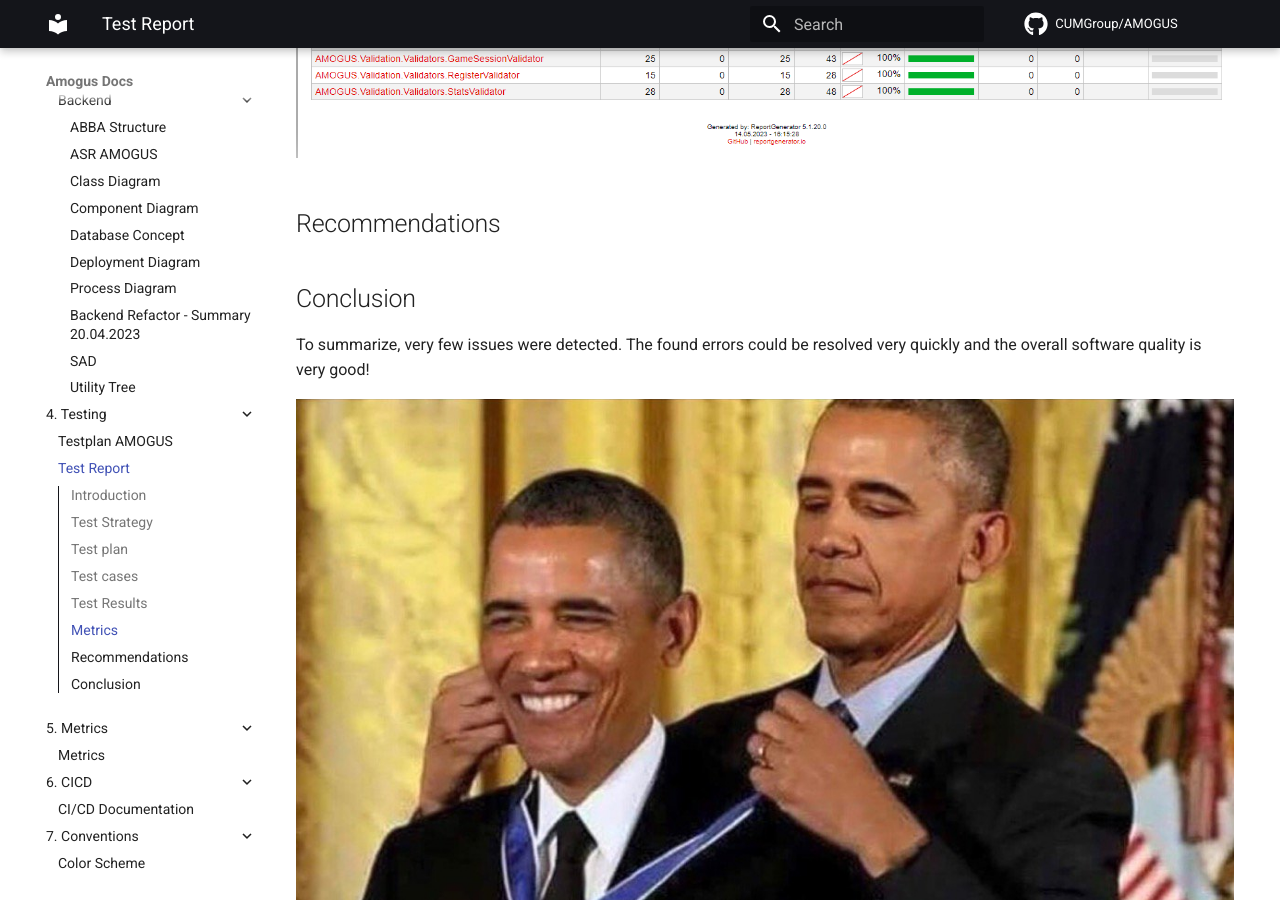
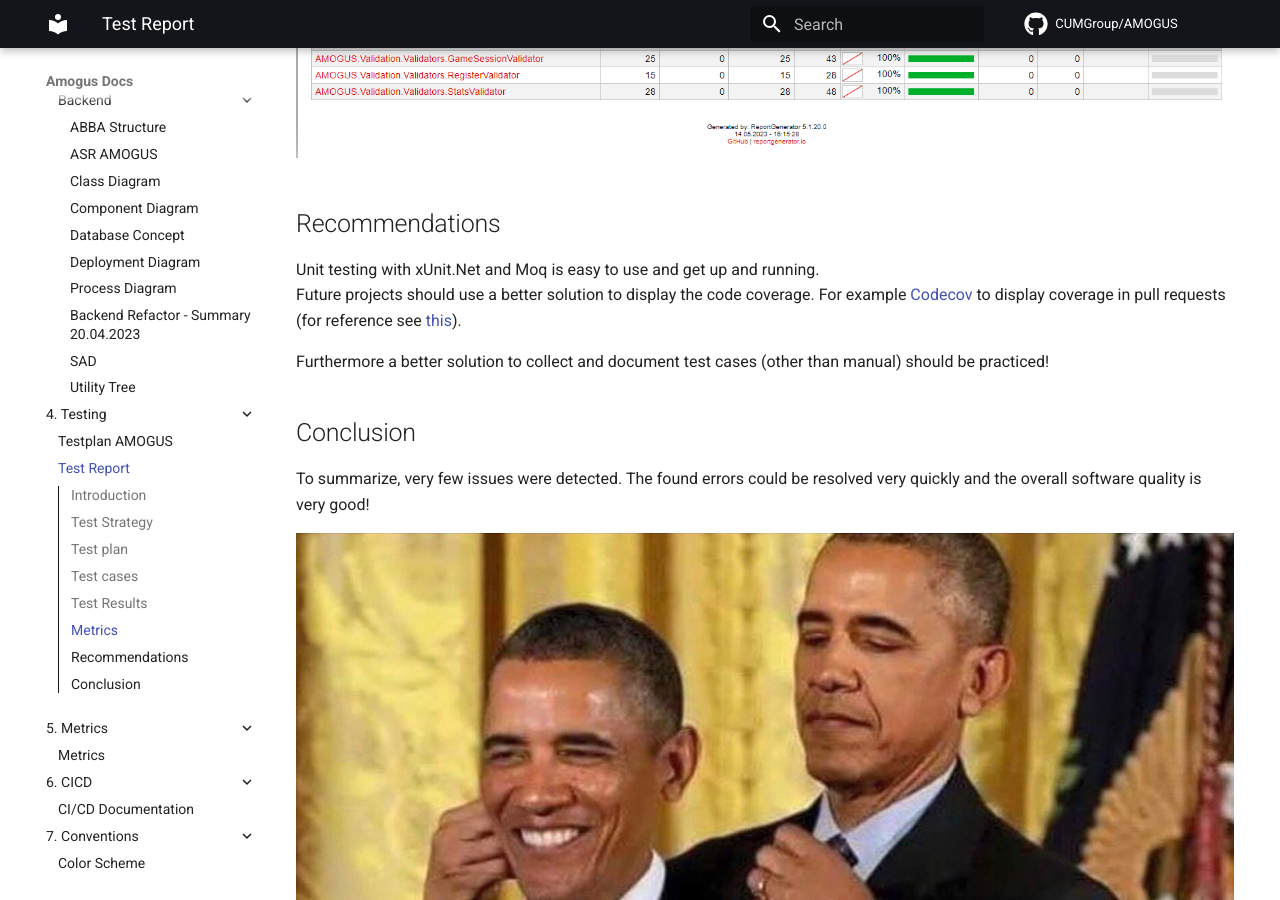
Before and after one commit to CUMGroup/AMOGUS, an MkDocs documentation site: the page built from docs/Developer Docs/4. Testing/zTest Report.md, in a window 1280 px wide and 900 px high, scrolled down 4757 px. Built offline with MkDocs 1.6.1 and Material for MkDocs 9.7.7, drawn with Linux system fonts in a browser that asks for light colours; comment, search, counter and statistics services are not loaded.

Commit message:
Added Recommendations to test report

```diff
--- a/docs/Developer Docs/4. Testing/zTest Report.md
+++ b/docs/Developer Docs/4. Testing/zTest Report.md
@@ -144,7 +144,10 @@ Achieved code coverage:
 ![Class Coverage](../../assets/images/metrics/testing/metrics2.png)
 
 ## Recommendations
+Unit testing with xUnit.Net and Moq is easy to use and get up and running.<br>
+Future projects should use a better solution to display the code coverage. For example [Codecov](https://about.codecov.io/) to display coverage in pull requests (for reference see [this](https://fibo952390745.wordpress.com/2023/05/04/week-13-ci-coverage-and-chores/)).
 
+Furthermore a better solution to collect and document test cases (other than manual) should be practiced!
 
 ## Conclusion
 To summarize, very few issues were detected. The found errors could be resolved very quickly and the overall software quality is very good!
```
